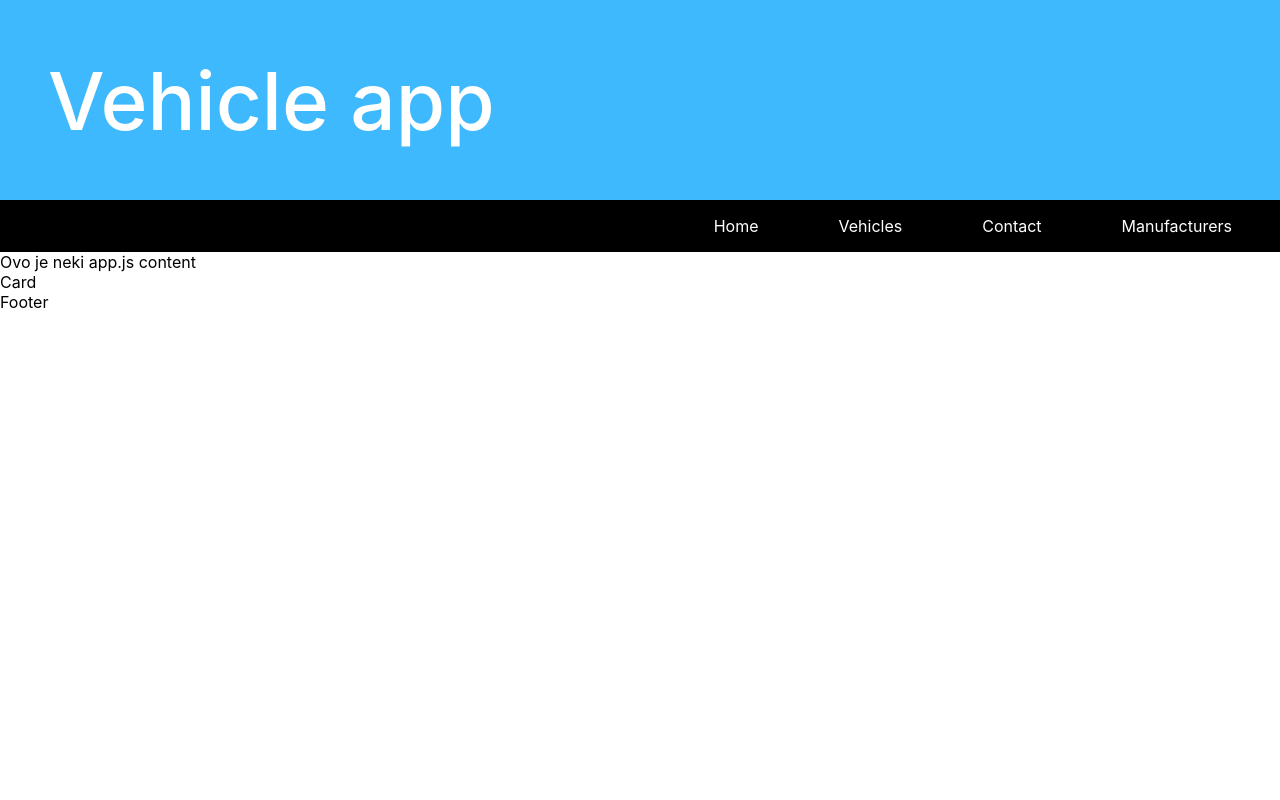
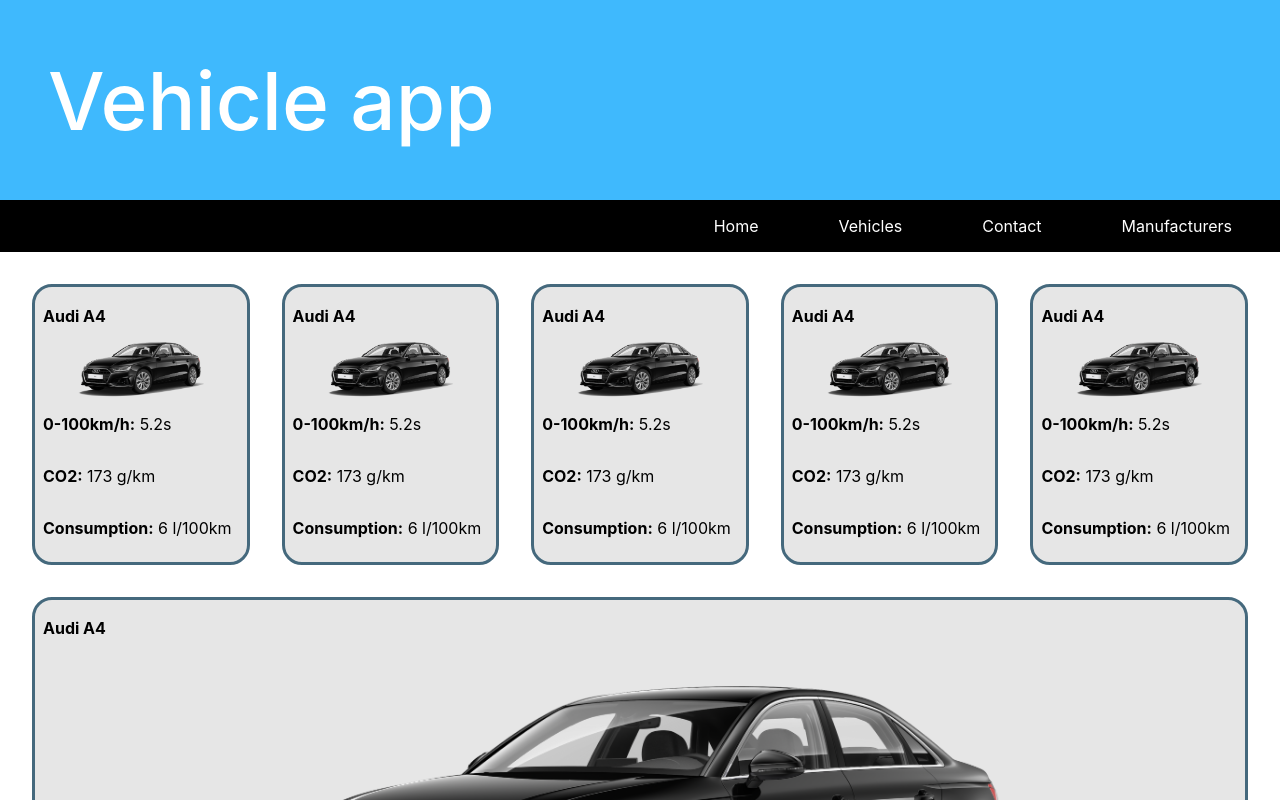
Before and after one commit to Danijel1703/vehicle-app-reactjs, a React (Create React App) app: page / in a window 1280 px wide. Shown: the top 800 px of the page. Built offline with nearby package versions, Linux system fonts and the light colour scheme.

Commit message:
Car card izgled dodan - nije dovršeno

```diff
--- a/src/App.css
+++ b/src/App.css
@@ -1,3 +1,49 @@
 .homepage {
     display: grid;
 }
+
+.newest-cars {
+    display: flex;
+    flex-wrap: wrap;
+    padding: 2rem;
+    gap: 2rem;
+}
+
+.car-card {
+    padding: 0.5rem;
+    background-color: rgba(128, 128, 128, 0.2);
+    width: 15vw;
+    border-radius: 20px;
+    border: 3px solid #45697D;
+    flex: 1 1 auto;
+    display: flex;
+    flex-direction: column;
+}
+
+.car-card > img {
+    max-width: 100%;
+}
+
+.car-card-img {
+    width: 100%;
+    object-fit: cover;
+}
+
+.car-card > div {
+    display: flex;
+    flex-direction: row;
+    align-items: center;
+}
+
+.car-card > *, div > * {
+    font-size: 1rem;
+}
+
+@media screen and (max-width: 990px) {
+    .newest-cars {
+        flex-direction: column;
+    }
+    .car-card {
+        width: 100%;
+    }
+}
--- a/src/App.js
+++ b/src/App.js
@@ -1,15 +1,54 @@
 import Layout from './Layouts/Layout'
 import './App.css'
+import AudiA4 from './audi-a4.png'
 
 function App () {
   return (
     <>
       <Layout>
         <div className='homepage'>
-          Ovo je neki app.js content
           <div className='newest-cars'>
-            <div>
-              Card
+            <div className='car-card'>
+              <h1>Audi A4</h1>
+              <img src={AudiA4} alt='audi' className='car-card-img' />
+              <div><h2>0-100km/h:</h2><p>&nbsp;5.2s</p></div>
+              <div><h2>CO2:</h2><p>&nbsp;173 g/km</p></div>
+              <div><h2>Consumption:</h2><p>&nbsp;6 l/100km</p></div>
+            </div>
+            <div className='car-card'>
+              <h1>Audi A4</h1>
+              <img src={AudiA4} alt='audi' className='car-card-img' />
+              <div><h2>0-100km/h:</h2><p>&nbsp;5.2s</p></div>
+              <div><h2>CO2:</h2><p>&nbsp;173 g/km</p></div>
+              <div><h2>Consumption:</h2><p>&nbsp;6 l/100km</p></div>
+            </div>
+            <div className='car-card'>
+              <h1>Audi A4</h1>
+              <img src={AudiA4} alt='audi' className='car-card-img' />
+              <div><h2>0-100km/h:</h2><p>&nbsp;5.2s</p></div>
+              <div><h2>CO2:</h2><p>&nbsp;173 g/km</p></div>
+              <div><h2>Consumption:</h2><p>&nbsp;6 l/100km</p></div>
+            </div>
+            <div className='car-card'>
+              <h1>Audi A4</h1>
+              <img src={AudiA4} alt='audi' className='car-card-img' />
+              <div><h2>0-100km/h:</h2><p>&nbsp;5.2s</p></div>
+              <div><h2>CO2:</h2><p>&nbsp;173 g/km</p></div>
+              <div><h2>Consumption:</h2><p>&nbsp;6 l/100km</p></div>
+            </div>
+            <div className='car-card'>
+              <h1>Audi A4</h1>
+              <img src={AudiA4} alt='audi' className='car-card-img' />
+              <div><h2>0-100km/h:</h2><p>&nbsp;5.2s</p></div>
+              <div><h2>CO2:</h2><p>&nbsp;173 g/km</p></div>
+              <div><h2>Consumption:</h2><p>&nbsp;6 l/100km</p></div>
+            </div>
+            <div className='car-card'>
+              <h1>Audi A4</h1>
+              <img src={AudiA4} alt='audi' className='car-card-img' />
+              <div><h2>0-100km/h:</h2><p>&nbsp;5.2s</p></div>
+              <div><h2>CO2:</h2><p>&nbsp;173 g/km</p></div>
+              <div><h2>Consumption:</h2><p>&nbsp;6 l/100km</p></div>
             </div>
           </div>
         </div>
--- a/src/Layout.css
+++ b/src/Layout.css
@@ -47,7 +47,7 @@
     display: none;
 }
 
-@media screen and (max-width:590px) {
+@media screen and (max-width:600px) {
     .header {
         justify-content: center;
         align-items: center;
```
Also changed, not shown: src/audi-a4.png (added).
